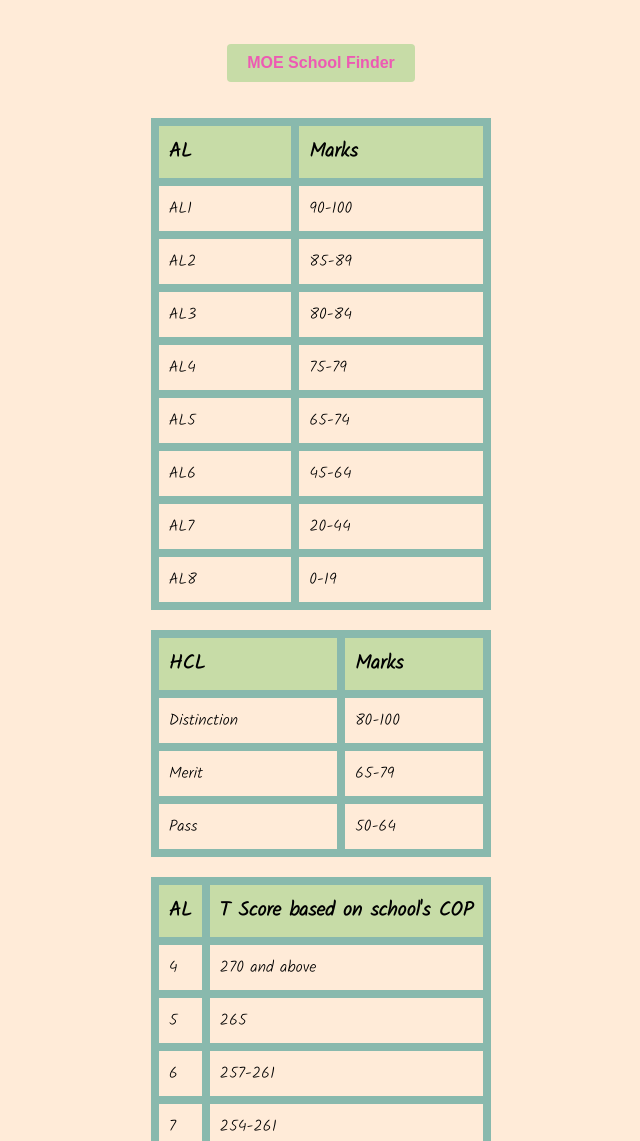
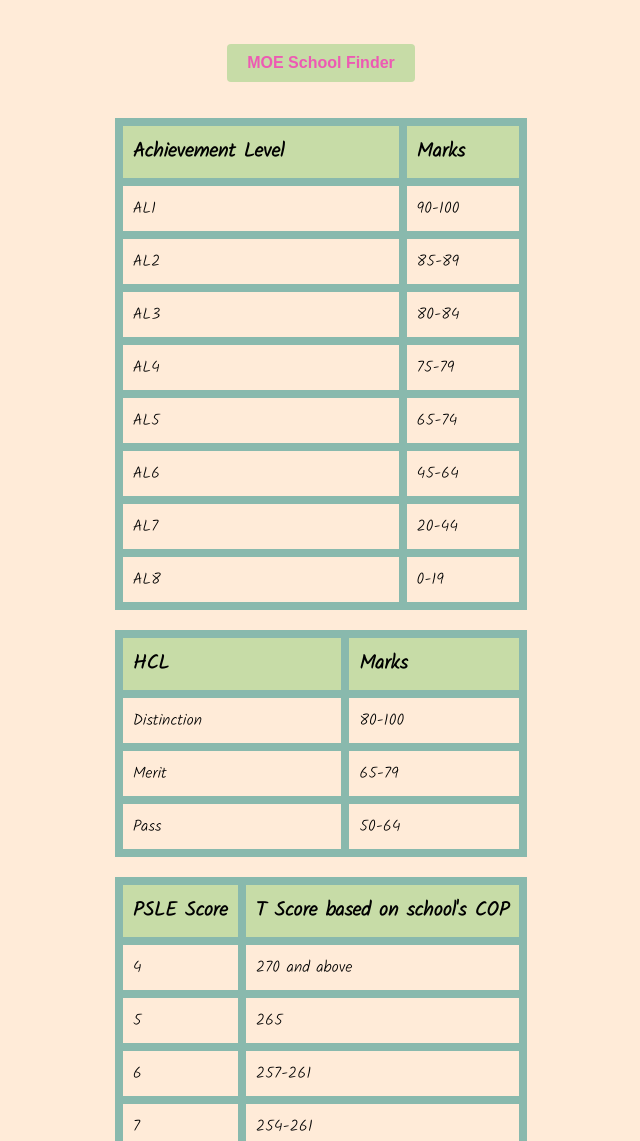
Before and after one commit to WhitieBear/WhitieBear.github.io, a plain HTML site: page index.html in a window 1280 px wide. Shown: the part 740-1881 px from the top of the page, without its empty margins (319-959 px from the left). Drawn offline with Linux system fonts and the light colour scheme.

Commit message:
slight wordings change

```diff
--- a/index.html
+++ b/index.html
@@ -61,7 +61,7 @@
 <table>
     <thead>
         <tr>
-            <th>AL</th>
+            <th>Achievement Level</th>
             <th>Marks</th>
         </tr>
     </thead>
@@ -127,7 +127,7 @@
 <table>
     <thead>
         <tr>
-            <th>AL</th>
+            <th>PSLE Score</th>
             <th>T Score based on school's COP</th>
         </tr>
     </thead>
```
